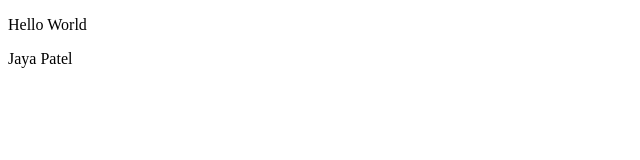
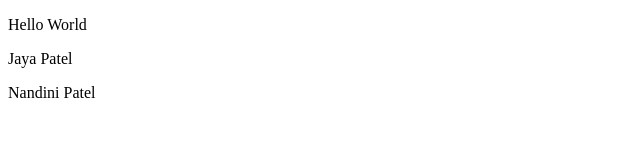
Before and after one commit to s-nashit/quad, a plain HTML site: page index.html in a window 1280 px wide. Shown: the whole page, without its empty margins (0-640 px from the left). Drawn offline with Linux system fonts and the light colour scheme.

Commit message:
Add Nandini Patel to the index.html

```diff
--- a/index.html
+++ b/index.html
@@ -8,5 +8,6 @@
   <body>
     <p>Hello World</p>
     <p>Jaya Patel</p>
+    <p>Nandini Patel</p>
   </body>
 </html>
```
